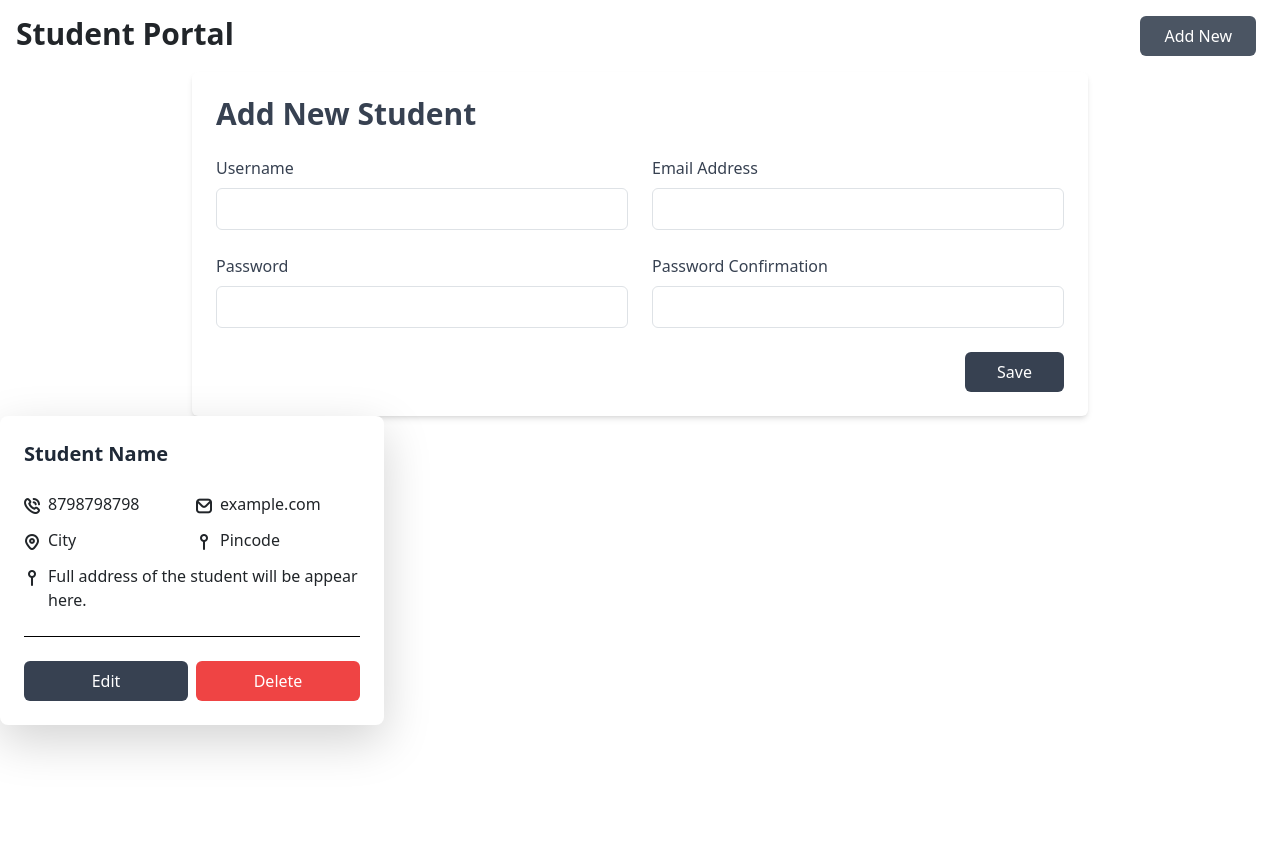
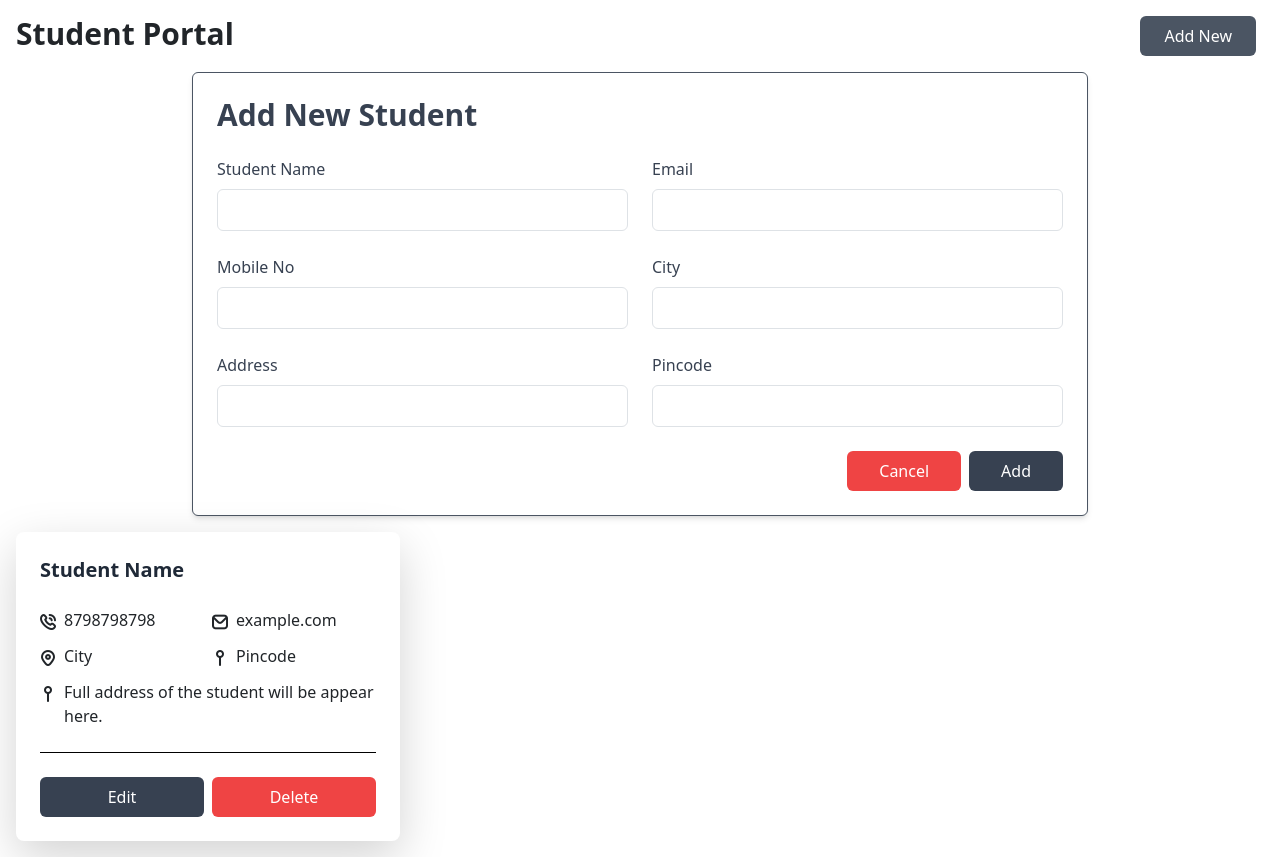
Before and after one commit to MadhavPolawala-dds/angular17-crud, an Angular app: page / in a window 1280 px wide. Both pictures are taken after a click on the button "Add New". Before the commit the page ends 800 px from the top, so only its background shows below. Built offline with nearby package versions, Linux system fonts and the light colour scheme.

Commit message:
add new student ui

```diff
--- a/src/app/app.component.html
+++ b/src/app/app.component.html
@@ -9,14 +9,18 @@
 <nav class="w-full flex justify-between p-3">
   <div class="text-3xl font-semibold">Student Portal</div>
   <button
+    (click)="openStudentModel()"
     class="bg-gray-700 transition-colors duration-300 transform text-white hover:bg-gray-600 focus:outline-none focus:bg-gray-600 rounded-md mr-2 px-4 py-2"
   >
     Add New
   </button>
 </nav>
 
+<!-- ++ ++ +++++++++++++++++++++++++++++++++++++++++++++++++++++++++++++++++++++++++++++++ ++++++++++++++ +++++++++++++++++++++++++++++++++++++++++   CREATE NEW STUDENT   +++++++++++++++++ +++++++++++++++ ++++++ ++++++++++++++++++++++++++++++++++++++++++++++++++++++++++++++++++++++++++++++++++++++++++++++++++++++++ -->
+
 <section
-  class="max-w-4xl p-6 mx-auto bg-white rounded-md shadow-md dark:bg-gray-800"
+  id="createStudentModel"
+  class="hidden max-w-4xl border-1 border-gray-600 p-6 mx-auto bg-white rounded-md shadow-md dark:bg-gray-800"
 >
   <h2 class="text-3xl font-semibold text-gray-700 capitalize dark:text-white">
     Add new Student
@@ -26,10 +30,10 @@
     <div class="grid grid-cols-1 gap-6 mt-4 sm:grid-cols-2">
       <div>
         <label class="text-gray-700 dark:text-gray-200" for="username"
-          >Username</label
+          >Student Name</label
         >
         <input
-          id="username"
+          id="name"
           type="text"
           class="block w-full px-4 py-2 mt-2 text-gray-700 bg-white border border-gray-200 rounded-md dark:bg-gray-800 dark:text-gray-300 dark:border-gray-600 focus:border-blue-400 focus:ring-blue-300 focus:ring-opacity-40 dark:focus:border-blue-300 focus:outline-none focus:ring"
         />
@@ -37,10 +41,10 @@
 
       <div>
         <label class="text-gray-700 dark:text-gray-200" for="emailAddress"
-          >Email Address</label
+          >Email</label
         >
         <input
-          id="emailAddress"
+          id="email"
           type="email"
           class="block w-full px-4 py-2 mt-2 text-gray-700 bg-white border border-gray-200 rounded-md dark:bg-gray-800 dark:text-gray-300 dark:border-gray-600 focus:border-blue-400 focus:ring-blue-300 focus:ring-opacity-40 dark:focus:border-blue-300 focus:outline-none focus:ring"
         />
@@ -48,11 +52,12 @@
 
       <div>
         <label class="text-gray-700 dark:text-gray-200" for="password"
-          >Password</label
+          >Mobile No</label
         >
         <input
-          id="password"
-          type="password"
+          id="mobileNo"
+          type="tel"
+          maxlength="10"
           class="block w-full px-4 py-2 mt-2 text-gray-700 bg-white border border-gray-200 rounded-md dark:bg-gray-800 dark:text-gray-300 dark:border-gray-600 focus:border-blue-400 focus:ring-blue-300 focus:ring-opacity-40 dark:focus:border-blue-300 focus:outline-none focus:ring"
         />
       </div>
@@ -61,21 +66,52 @@
         <label
           class="text-gray-700 dark:text-gray-200"
           for="passwordConfirmation"
-          >Password Confirmation</label
+          >City</label
         >
         <input
-          id="passwordConfirmation"
-          type="password"
+          id="city"
+          type="text"
+          class="block w-full px-4 py-2 mt-2 text-gray-700 bg-white border border-gray-200 rounded-md dark:bg-gray-800 dark:text-gray-300 dark:border-gray-600 focus:border-blue-400 focus:ring-blue-300 focus:ring-opacity-40 dark:focus:border-blue-300 focus:outline-none focus:ring"
+        />
+      </div>
+
+      <div>
+        <label
+          class="text-gray-700 dark:text-gray-200"
+          for="passwordConfirmation"
+          >Address</label
+        >
+        <input
+          id="address"
+          type="text"
+          class="block w-full px-4 py-2 mt-2 text-gray-700 bg-white border border-gray-200 rounded-md dark:bg-gray-800 dark:text-gray-300 dark:border-gray-600 focus:border-blue-400 focus:ring-blue-300 focus:ring-opacity-40 dark:focus:border-blue-300 focus:outline-none focus:ring"
+        />
+      </div>
+
+      <div>
+        <label class="text-gray-700 dark:text-gray-200" for="password"
+          >Pincode
+        </label>
+        <input
+          id="pincode"
+          type="tel"
+          maxlength="6"
           class="block w-full px-4 py-2 mt-2 text-gray-700 bg-white border border-gray-200 rounded-md dark:bg-gray-800 dark:text-gray-300 dark:border-gray-600 focus:border-blue-400 focus:ring-blue-300 focus:ring-opacity-40 dark:focus:border-blue-300 focus:outline-none focus:ring"
         />
       </div>
     </div>
 
-    <div class="flex justify-end mt-6">
+    <div class="flex justify-end gap-2 mt-6">
       <button
-        class="px-8 py-2.5 leading-5 text-white transition-colors duration-300 transform bg-gray-700 rounded-md hover:bg-gray-600 focus:outline-none focus:bg-gray-600"
+        (click)="closeModel()"
+        class="px-8 py-2.5 leading-5 text-white transition-colors duration-300 transform rounded-md bg-red-500 hover:bg-red-600 focus:bg-red-400"
       >
-        Save
+        Cancel
+      </button>
+      <button
+        class="px-8 py-2.5 leading-5 text-white transition-colors duration-300 transform bg-gray-700 rounded-md focus:bg-gray-600 hover:bg-gray-800"
+      >
+        Add
       </button>
     </div>
   </form>
@@ -84,7 +120,7 @@
 <!-- ++ ++ +++++++++++++++++++++++++++++++++++++++++++++++++++++++++++++++++++++++++++++++ ++++++++++++++ +++++++++++++++++++++++++++++++++++++++++STUDENT CARD    +++++++++++++++++ +++++++++++++++ ++++++ ++++++++++++++++++++++++++++++++++++++++++++++++++++++++++++++++++++++++++++++++++++++++++++++++++++++++ -->
 
 <div
-  class="w-full max-w-sm overflow-hidden bg-white rounded-lg shadow-lg dark:bg-gray-800"
+  class="w-full m-3 max-w-sm overflow-hidden bg-white rounded-lg shadow-lg dark:bg-gray-800"
 >
   <div class="px-6 py-4">
     <h1 class="text-xl font-semibold text-gray-800 dark:text-white">
--- a/src/app/app.component.ts
+++ b/src/app/app.component.ts
@@ -6,8 +6,21 @@ import { RouterOutlet } from '@angular/router';
   standalone: true,
   imports: [RouterOutlet],
   templateUrl: './app.component.html',
-  styleUrl: './app.component.css'
+  styleUrl: './app.component.css',
 })
 export class AppComponent {
   title = 'angular17-crud';
+  openStudentModel() {
+    const myModel = document.getElementById('createStudentModel');
+    if (myModel != null) {
+      myModel.style.display = 'block';
+    }
+  }
+
+  closeModel() {
+    const myModel = document.getElementById('createStudentModel');
+    if (myModel != null) {
+      myModel.style.display = 'none';
+    }
+  }
 }
```
